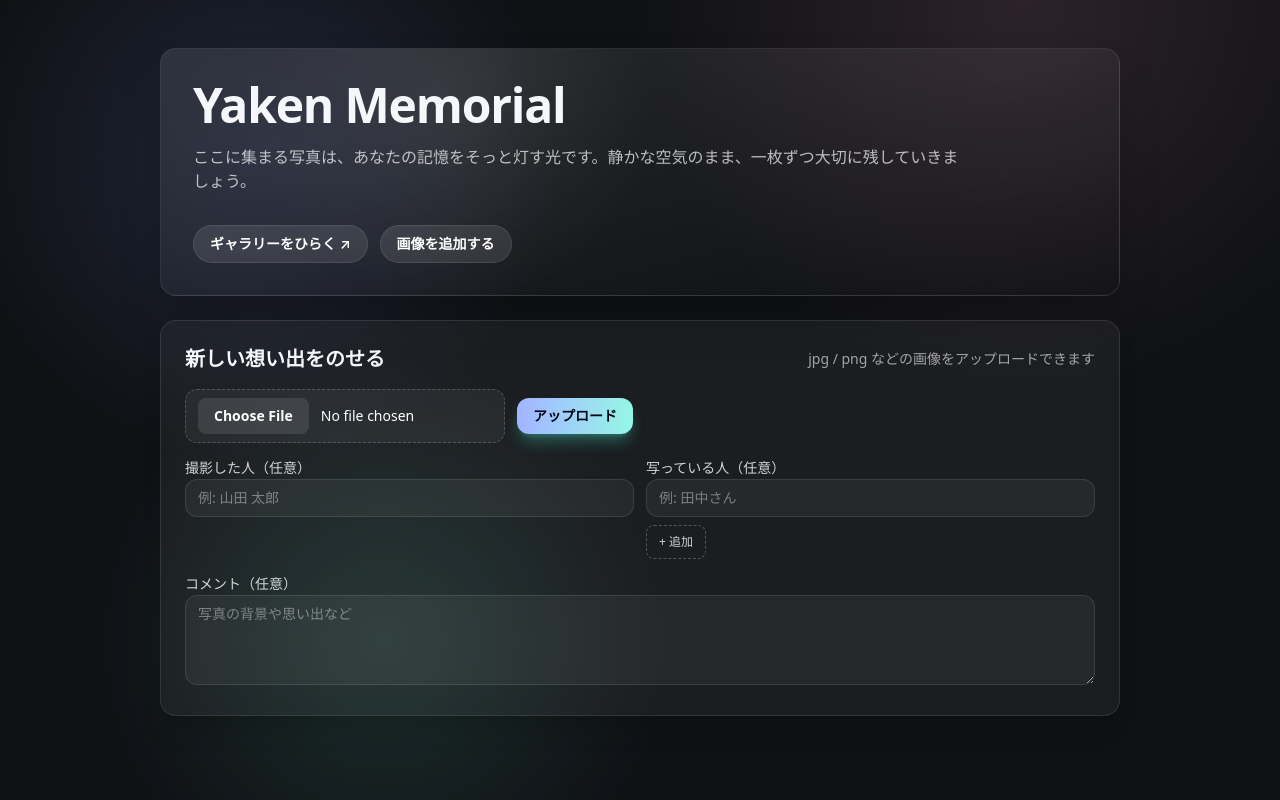
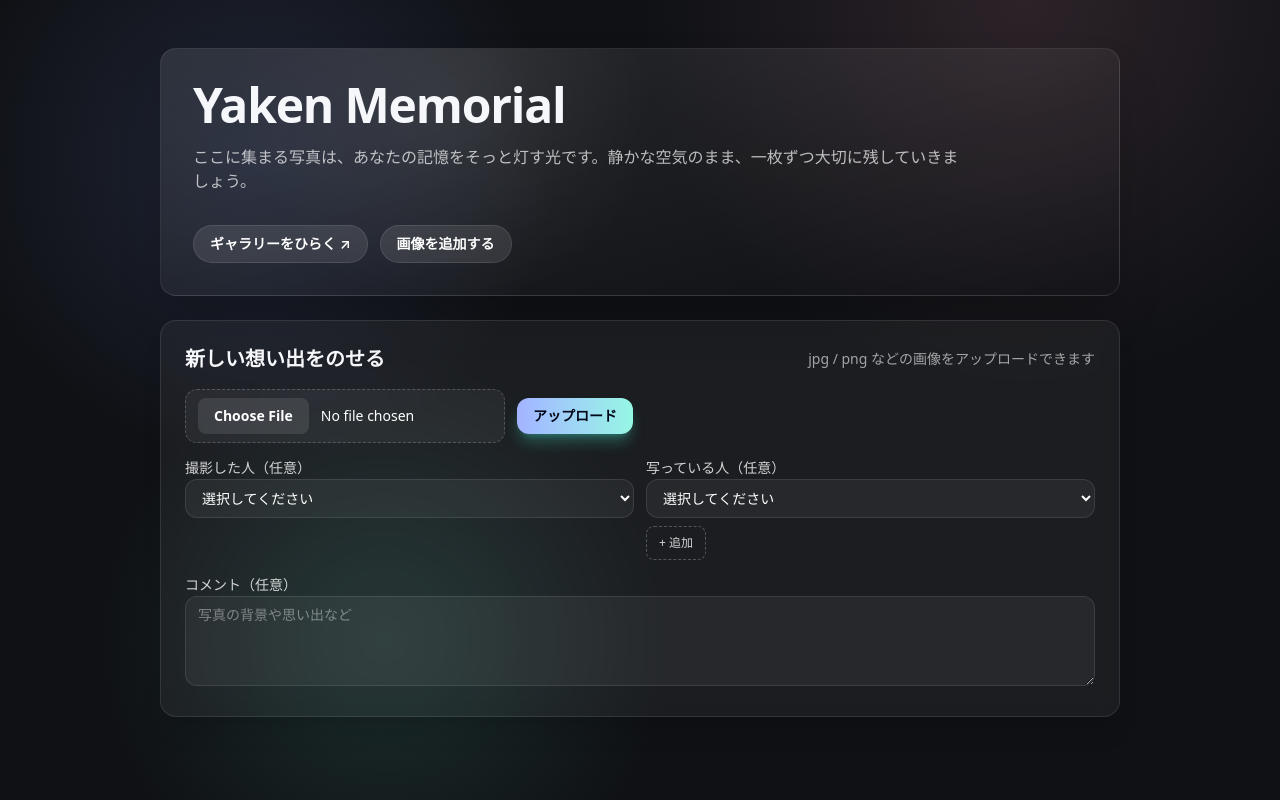
Before and after one commit to Retasusan/yaken-memorial, a Next.js app: page / in a window 1280 px wide. Built offline with nearby package versions, Linux system fonts and the light colour scheme.

Commit message:
名前はプルダウンに変更

```diff
--- a/src/app/components/UploadForm.tsx
+++ b/src/app/components/UploadForm.tsx
@@ -3,6 +3,17 @@
 import { useState } from "react";
 
 type NormalizedImage = { file: File; converted: boolean };
+
+const PERSON_OPTIONS = [
+  "Retasusan",
+  "rokuosan",
+  "nenrin",
+  "ikotome",
+  "taiseiue",
+  "Nikoyaka",
+  "uyuki",
+  "その他",
+];
 
 // ★ ブラウザ限定で HEIC → JPEG
 async function normalizeImage(file: File): Promise<NormalizedImage> {
@@ -53,8 +64,12 @@ export default function UploadForm() {
   const [done, setDone] = useState(false);
   const [converted, setConverted] = useState(false);
   const [uploading, setUploading] = useState(false);
-  const [capturedBy, setCapturedBy] = useState("");
-  const [subjects, setSubjects] = useState<string[]>([""]);
+  const [capturedBy, setCapturedBy] = useState<{ selected: string; custom: string }>(
+    { selected: "", custom: "" }
+  );
+  const [subjects, setSubjects] = useState<Array<{ selected: string; custom: string }>>([
+    { selected: "", custom: "" },
+  ]);
   const [comment, setComment] = useState("");
 
   async function handleSubmit(e: React.FormEvent<HTMLFormElement>) {
@@ -93,8 +108,17 @@ export default function UploadForm() {
 
       // メタデータ保存（失敗しても致命的ではないので warn に留める）
       if (imageKey) {
+        const capturedByValue =
+          capturedBy.selected === "その他"
+            ? capturedBy.custom.trim()
+            : capturedBy.selected.trim();
+
         const parsedSubjects = Array.from(
-          new Set(subjects.map((s) => s.trim()).filter(Boolean))
+          new Set(
+            subjects
+              .map((s) => (s.selected === "その他" ? s.custom : s.selected).trim())
+              .filter(Boolean)
+          )
         );
 
         const metaRes = await fetch("/api/metadata", {
@@ -104,7 +128,7 @@ export default function UploadForm() {
           },
           body: JSON.stringify({
             key: imageKey,
-            capturedBy: payload.get("capturedBy") || capturedBy,
+            capturedBy: capturedByValue,
             subjects: parsedSubjects,
             comment: payload.get("comment") || comment,
           }),
@@ -159,14 +183,30 @@ export default function UploadForm() {
           <label className="text-sm text-white/80" htmlFor="capturedBy">
             撮影した人（任意）
           </label>
-          <input
+          <div className="space-y-2">
+            <select
               id="capturedBy"
               name="capturedBy"
-            value={capturedBy}
-            onChange={(e) => setCapturedBy(e.target.value)}
+              value={capturedBy.selected}
+              onChange={(e) => setCapturedBy({ selected: e.target.value, custom: "" })}
+              className="w-full rounded-xl border border-white/10 bg-white/5 px-3 py-2 text-sm text-white"
+            >
+              <option value="">選択してください</option>
+              {PERSON_OPTIONS.map((p) => (
+                <option key={p} value={p}>
+                  {p}
+                </option>
+              ))}
+            </select>
+            {capturedBy.selected === "その他" && (
+              <input
                 className="w-full rounded-xl border border-white/10 bg-white/5 px-3 py-2 text-sm text-white placeholder:text-white/40"
-            placeholder="例: 山田 太郎"
+                placeholder="撮影者を入力"
+                value={capturedBy.custom}
+                onChange={(e) => setCapturedBy((prev) => ({ ...prev, custom: e.target.value }))}
               />
+            )}
+          </div>
         </div>
         <div className="space-y-1">
           <label className="text-sm text-white/80" htmlFor="subjects">
@@ -175,16 +215,34 @@ export default function UploadForm() {
           <div className="space-y-2">
             {subjects.map((value, idx) => (
               <div key={idx} className="flex items-center gap-2">
+                <select
+                  className="w-full rounded-xl border border-white/10 bg-white/5 px-3 py-2 text-sm text-white"
+                  value={value.selected}
+                  onChange={(e) => {
+                    const next = [...subjects];
+                    next[idx] = { selected: e.target.value, custom: "" };
+                    setSubjects(next);
+                  }}
+                >
+                  <option value="">選択してください</option>
+                  {PERSON_OPTIONS.map((p) => (
+                    <option key={p} value={p}>
+                      {p}
+                    </option>
+                  ))}
+                </select>
+                {value.selected === "その他" && (
                   <input
                     className="w-full rounded-xl border border-white/10 bg-white/5 px-3 py-2 text-sm text-white placeholder:text-white/40"
-                  placeholder="例: 田中さん"
-                  value={value}
+                    placeholder="名前を入力"
+                    value={value.custom}
                     onChange={(e) => {
                       const next = [...subjects];
-                    next[idx] = e.target.value;
+                      next[idx] = { ...next[idx], custom: e.target.value };
                       setSubjects(next);
                     }}
                   />
+                )}
                 {subjects.length > 1 && (
                   <button
                     type="button"
@@ -201,7 +259,7 @@ export default function UploadForm() {
             <button
               type="button"
               className="rounded-lg border border-dashed border-white/25 px-3 py-2 text-xs text-white/80 hover:border-white/50"
-              onClick={() => setSubjects((prev) => [...prev, ""])}
+              onClick={() => setSubjects((prev) => [...prev, { selected: "", custom: "" }])}
             >
               + 追加
             </button>
```
Lines whose indentation alone changed are shown as unchanged.
